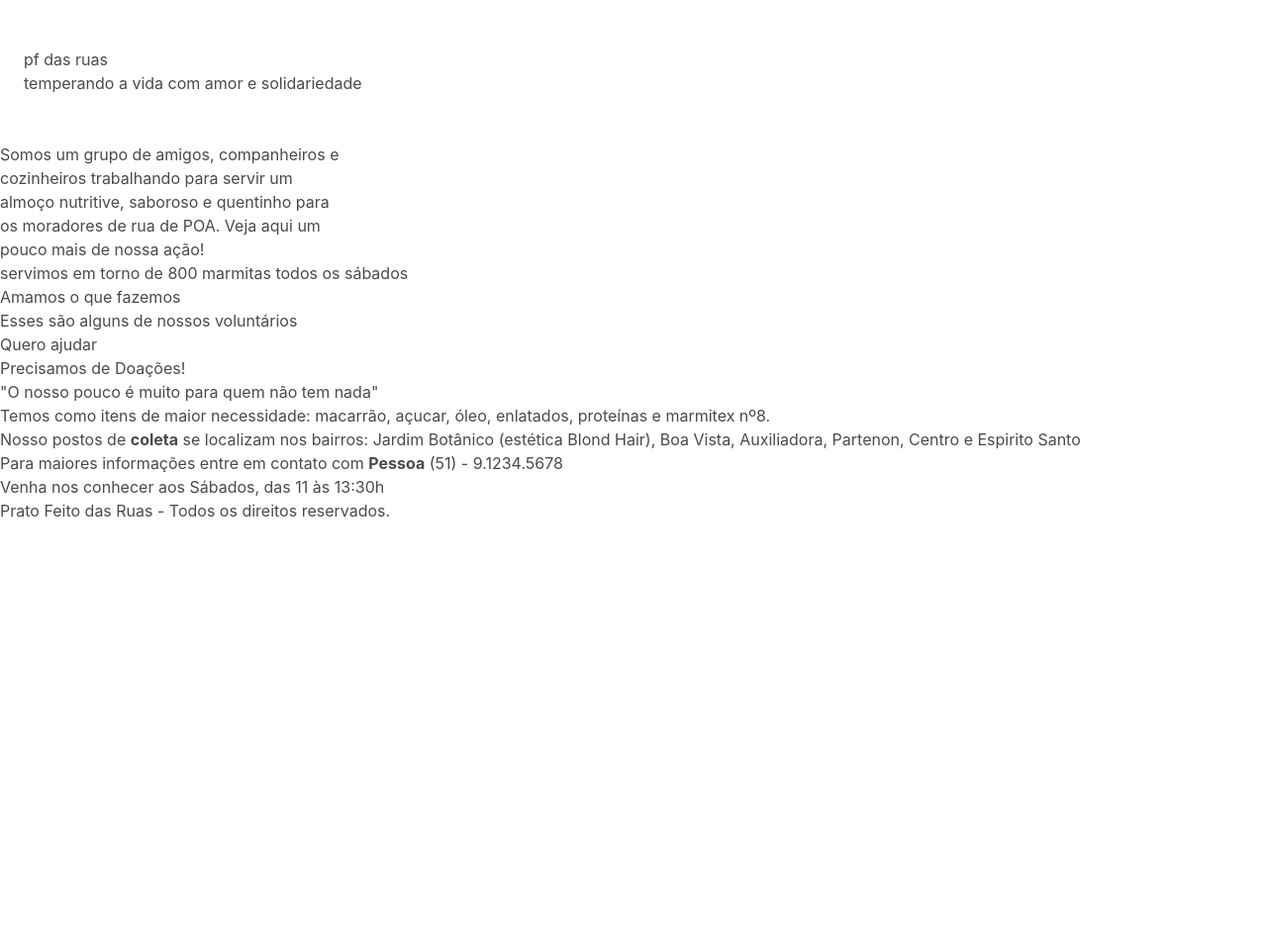
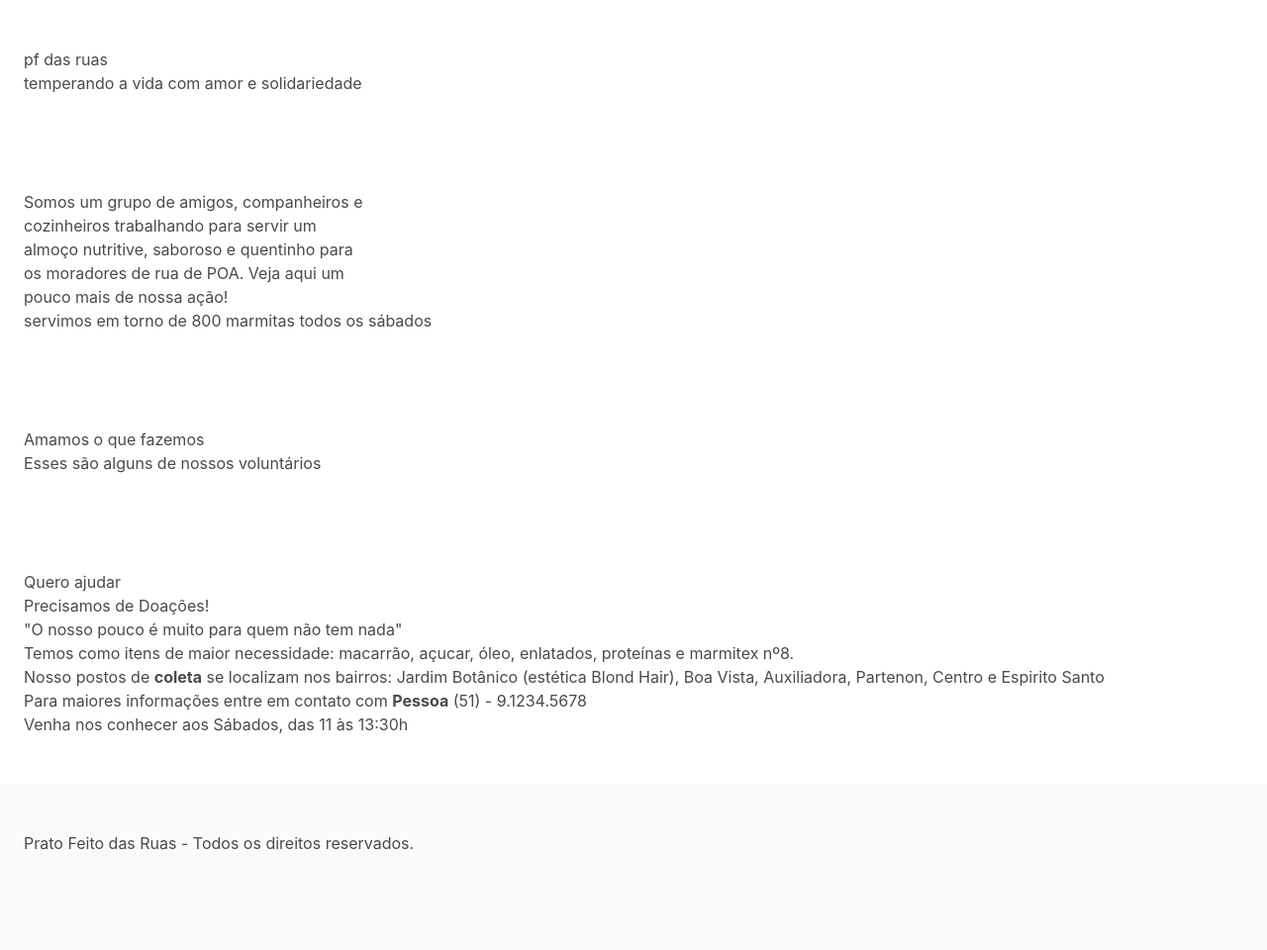
Before and after one commit to WilliamCSA04/pf-das-ruas-website, a website: page homepage.html in a window 1280 px wide. Shown: the whole page at 99% size. Before the commit the page ends 800 px from the top, so only its background shows below. Drawn offline with nearby package versions, Linux system fonts and the light colour scheme.

Commit message:
Added main classes

```diff
--- a/homepage.html
+++ b/homepage.html
@@ -12,7 +12,7 @@
         <h1>pf das ruas</h1>
         <h2>temperando a vida com <span>amor</span> e <span>solidariedade</span></h2>
       </section>
-      <section>
+      <section class="section">
         <p>
           Somos um grupo de amigos, companheiros e <br />
           cozinheiros trabalhando para servir um <br />
@@ -26,11 +26,11 @@
           <span>marmitas todos os sábados</span>
         </p>
       </section>
-      <section>
+      <section class="section">
         <h1>Amamos o que fazemos<h1>
         <p>Esses são alguns de nossos voluntários</p>
       </section>
-      <section>
+      <section class="section">
         <h1>Quero ajudar</h1>
         <div>
           <p>Precisamos de Doações!</p>
@@ -55,7 +55,7 @@
         </div>
       </section>
     </main>
-    <footer>
+    <footer class="footer">
       Prato Feito das Ruas - Todos os direitos reservados.
     </footer>
   </body>
```
